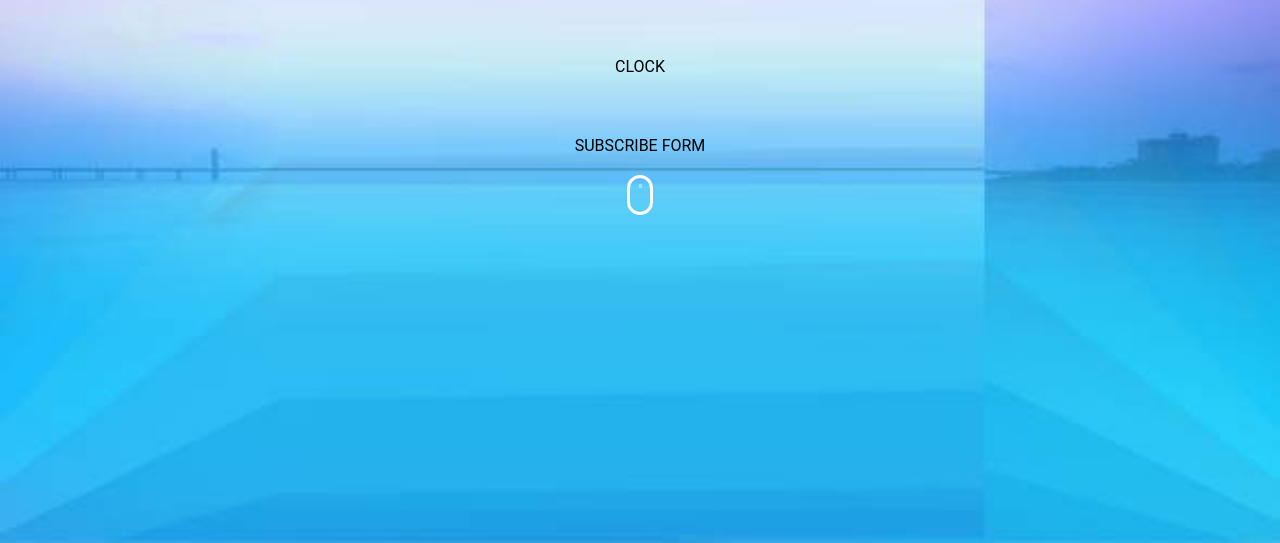
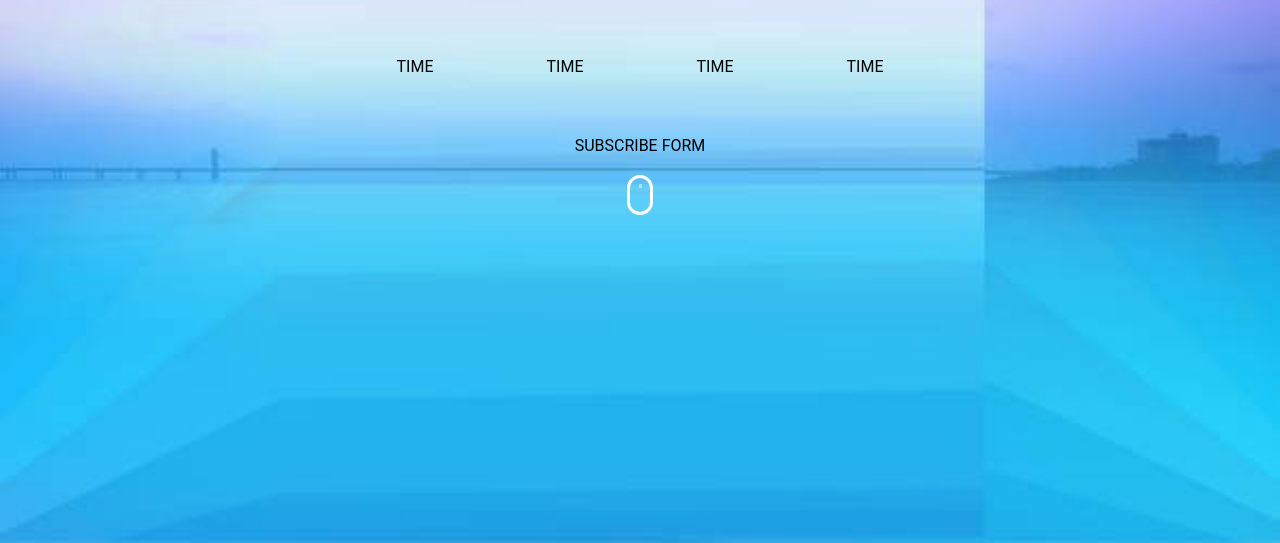
Before and after one commit to Raulynas/6-coming-soon, a plain HTML site: page index.html in a window 1280 px wide. Shown: the part 257-800 px from the top of the page. Drawn offline with Linux system fonts and the light colour scheme; files whose address does not match are found by name.

Commit message:
Clock render

```diff
--- a/css/clock.css
+++ b/css/clock.css
@@ -0,0 +1,9 @@
+.clock {
+  display: inline-block;
+  width: 100%;
+}
+.clock > .time {
+  display: inline-block;
+  width: 25%;
+  /* float: left; */
+}
--- a/index.html
+++ b/index.html
@@ -29,7 +29,7 @@
           voluptates perspiciatis illo, eius deserunt temporibus deleniti
           dolorem nemo!
         </p>
-        <div class="clock">CLOCK</div>
+        <div class="clock"></div>
         <form>SUBSCRIBE FORM</form>
         <div class="mouse">
           <div class="wheel"></div>
--- /dev/null
+++ b/js/components/clock.js
@@ -0,0 +1,27 @@
+function clock(selector) {
+  //validations
+
+  if (typeof selector !== "string" || selector === "") {
+    console.log("ERROR: Wrong selector format");
+    return false;
+  }
+
+  //logic
+  const DOM = document.querySelector(selector);
+  if (!DOM) {
+    console.error("ERROR: elemnt has not been found");
+    return false;
+  }
+
+  let HTML = "";
+
+  for (let i = 0; i < 4; i++) {
+    HTML += `<div class="time">TIME</div>`;
+  }
+
+  //post logic value
+
+  //result
+  DOM.innerHTML = HTML;
+}
+export { clock };
--- a/js/components/renderProgressBars.js
+++ b/js/components/renderProgressBars.js
@@ -19,7 +19,6 @@ function renderProgressBars(selector, data) {
     console.error("ERROR: Element not found");
     return false;
   }
-  console.log(DOM);
   let HTML = "";
   for (let i = 0; i < data.length; i++) {
     const item = data[i];
--- a/js/main.js
+++ b/js/main.js
@@ -1,17 +1,11 @@
+import { clock } from "./components/clock.js";
+
 import { renderSocials } from "./components/renderSocials.js";
 import { socialsData } from "./data/socialsData.js";
 
 import { renderProgressBars } from "./components/renderProgressBars.js";
 import { progressBarData } from "./data/progressBarData.js";
 
+clock(".clock");
 renderProgressBars(".left-column", progressBarData);
 renderSocials("footer > .socials", socialsData);
-
-// renderProgressBars(".left-column", [{ ssdf }]);
-// renderProgressBars(".left-column", progressBarData);
-
-// renderProgressBars(".left-column", [
-//   { label: "Testing", value: 50 },
-//   { label: "Testing", value: 50.4 },
-//   { label: "Testing", value: 50.5431 },
-// ]);
```
